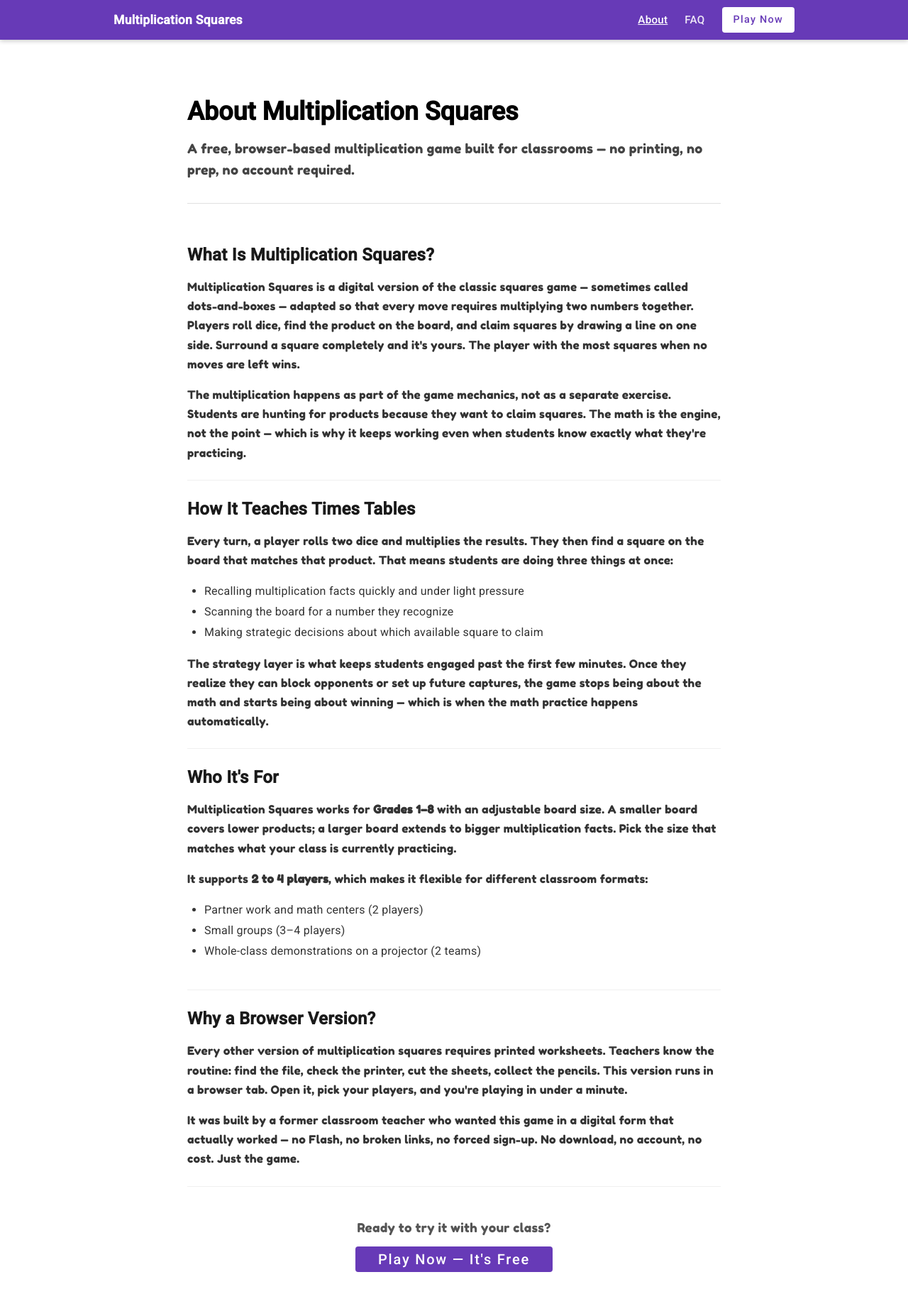
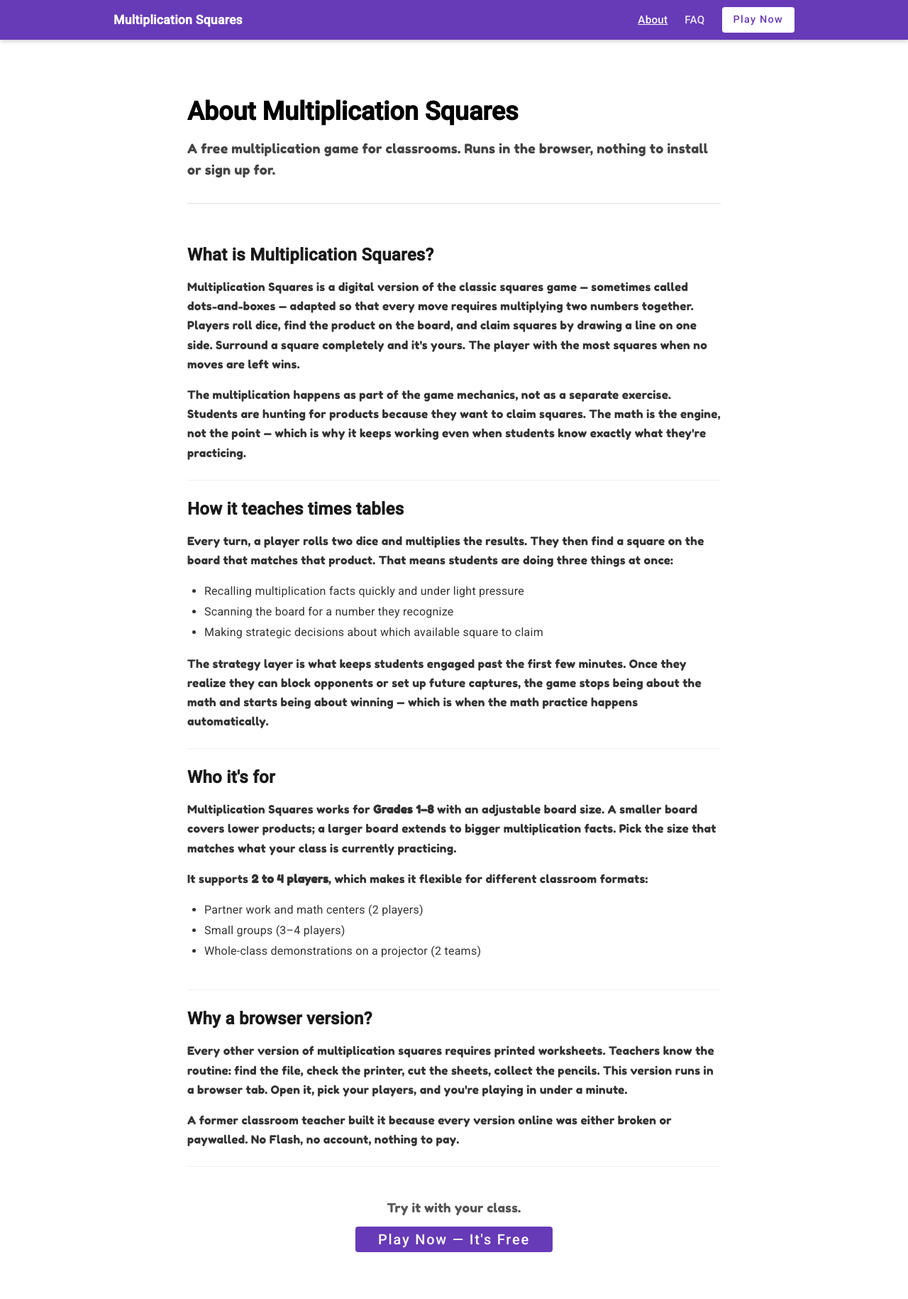
Before and after one commit to stewanoya/multiplication-squares, an Angular app: page /about in a window 1280 px wide. Shown: the top 1830 px of the page at 71% size. Built offline with nearby package versions, Linux system fonts and the light colour scheme.

Commit message:
update copy

```diff
--- a/src/components/about/about.component.html
+++ b/src/components/about/about.component.html
@@ -1,17 +1,17 @@
 <div class="page-container">
   <section class="page-hero">
     <h1>About Multiplication Squares</h1>
-    <p class="lead">A free, browser-based multiplication game built for classrooms — no printing, no prep, no account required.</p>
+    <p class="lead">A free multiplication game for classrooms. Runs in the browser, nothing to install or sign up for.</p>
   </section>
 
   <section class="content-section">
-    <h2>What Is Multiplication Squares?</h2>
+    <h2>What is Multiplication Squares?</h2>
     <p>Multiplication Squares is a digital version of the classic squares game — sometimes called dots-and-boxes — adapted so that every move requires multiplying two numbers together. Players roll dice, find the product on the board, and claim squares by drawing a line on one side. Surround a square completely and it's yours. The player with the most squares when no moves are left wins.</p>
     <p>The multiplication happens as part of the game mechanics, not as a separate exercise. Students are hunting for products because they want to claim squares. The math is the engine, not the point — which is why it keeps working even when students know exactly what they're practicing.</p>
   </section>
 
   <section class="content-section">
-    <h2>How It Teaches Times Tables</h2>
+    <h2>How it teaches times tables</h2>
     <p>Every turn, a player rolls two dice and multiplies the results. They then find a square on the board that matches that product. That means students are doing three things at once:</p>
     <ul>
       <li>Recalling multiplication facts quickly and under light pressure</li>
@@ -22,7 +22,7 @@
   </section>
 
   <section class="content-section">
-    <h2>Who It's For</h2>
+    <h2>Who it's for</h2>
     <p>Multiplication Squares works for <strong>Grades 1–8</strong> with an adjustable board size. A smaller board covers lower products; a larger board extends to bigger multiplication facts. Pick the size that matches what your class is currently practicing.</p>
     <p>It supports <strong>2 to 4 players</strong>, which makes it flexible for different classroom formats:</p>
     <ul>
@@ -33,13 +33,13 @@
   </section>
 
   <section class="content-section">
-    <h2>Why a Browser Version?</h2>
+    <h2>Why a browser version?</h2>
     <p>Every other version of multiplication squares requires printed worksheets. Teachers know the routine: find the file, check the printer, cut the sheets, collect the pencils. This version runs in a browser tab. Open it, pick your players, and you're playing in under a minute.</p>
-    <p>It was built by a former classroom teacher who wanted this game in a digital form that actually worked — no Flash, no broken links, no forced sign-up. No download, no account, no cost. Just the game.</p>
+    <p>A former classroom teacher built it because every version online was either broken or paywalled. No Flash, no account, nothing to pay.</p>
   </section>
 
   <div class="cta-block">
-    <p>Ready to try it with your class?</p>
+    <p>Try it with your class.</p>
     <a routerLink="/play" mat-flat-button color="primary" class="cta-button">Play Now — It's Free</a>
   </div>
 </div>
--- a/src/components/faq/faq.component.html
+++ b/src/components/faq/faq.component.html
@@ -1,7 +1,7 @@
 <div class="page-container">
   <section class="page-hero">
     <h1>Frequently Asked Questions</h1>
-    <p class="lead">Everything teachers need to know before using Multiplication Squares in class.</p>
+    <p class="lead">Questions teachers ask before using this in class.</p>
   </section>
 
   <section class="faq-list">
--- a/src/components/faq/faq.component.ts
+++ b/src/components/faq/faq.component.ts
@@ -26,7 +26,7 @@ const FAQ_ITEMS = [
   },
   {
     question: 'Is it free?',
-    answer: 'Yes, completely free. No subscription, no premium version, no cost.'
+    answer: 'Yes. No subscription, no premium tier, no catch.'
   },
   {
     question: 'How do you play Multiplication Squares?',
@@ -42,7 +42,7 @@ const FAQ_ITEMS = [
   },
   {
     question: 'How do I reset for a new round?',
-    answer: 'There is a reset option in the game. You can start a fresh round without reloading the page.'
+    answer: 'Hit the reset button in the game. New round, no reload needed.'
   }
 ];
 
--- a/src/components/landing/landing.component.html
+++ b/src/components/landing/landing.component.html
@@ -34,7 +34,7 @@
       <div class="benefit-card">
         <span class="material-icons">bolt</span>
         <h3>No Prep. No Printing. Open and Play.</h3>
-        <p>Every other version of this game requires printed worksheets. This one runs in a browser tab. Open it in class, pick your players, and you're playing in under a minute. No account, no download, no cost.</p>
+        <p>Every other version of this game requires printed worksheets. This one runs in a browser tab. Open it in class, pick your players, and you're playing in under a minute.</p>
       </div>
       <div class="benefit-card">
         <span class="material-icons">groups</span>
```
